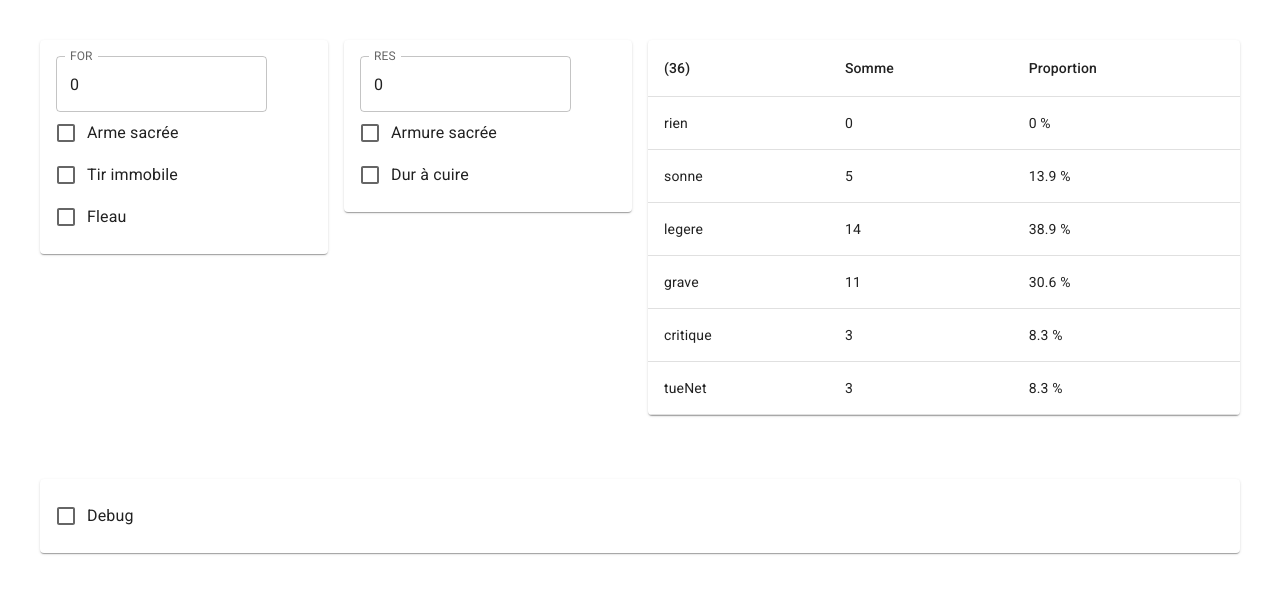
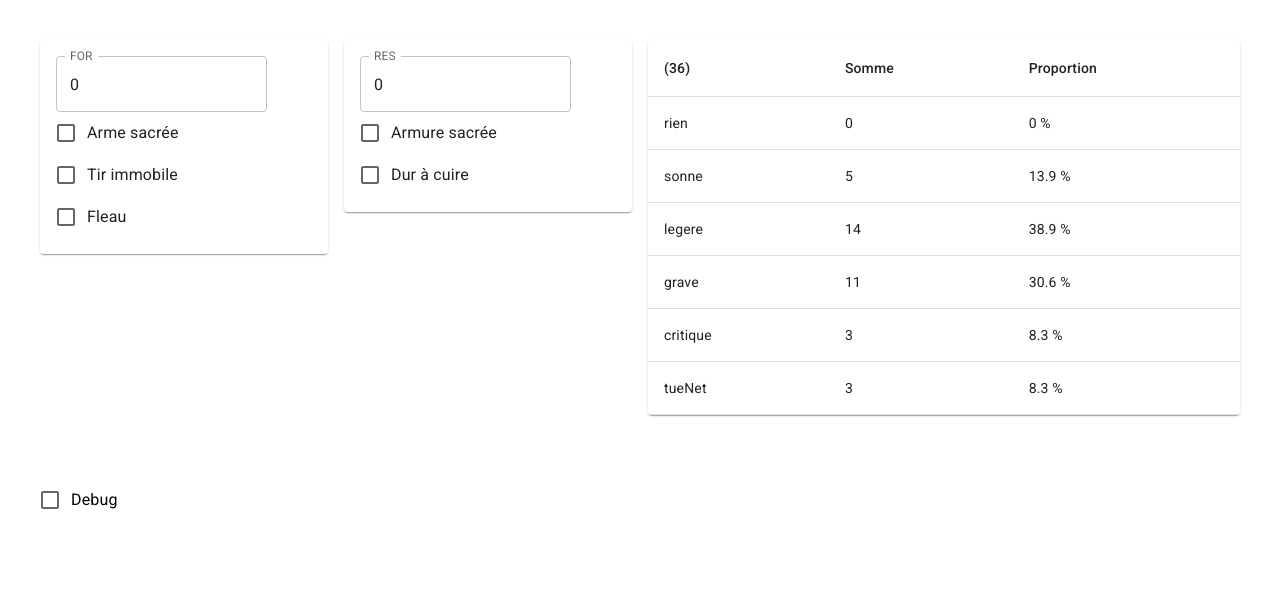
Before and after one commit to SebDelile/cdrf-wounds, a Next.js app: page / in a window 1280 px wide. Shown: the top 594 px of the page. Built offline with nearby package versions, Linux system fonts and the light colour scheme.

Commit message:
refactor Footer into component

```diff
--- /dev/null
+++ b/src/components/Footer.tsx
@@ -0,0 +1,27 @@
+import FormControlLabel from '@mui/material/FormControlLabel';
+import Checkbox from '@mui/material/Checkbox';
+import Paper from '@mui/material/Paper';
+import { Box } from '@mui/system';
+
+type propTypes = {
+  isDebug: boolean;
+  setIsDebug: (arg0: (prevState: boolean) => boolean) => void;
+};
+
+export default function Footer({ isDebug, setIsDebug }: propTypes) {
+  return (
+    <Box component="footer" sx={{ padding: '2rem' }}>
+      <FormControlLabel
+        control={
+          <Checkbox
+            checked={isDebug}
+            onChange={() => {
+              setIsDebug((state) => !state);
+            }}
+          />
+        }
+        label="Debug"
+      />
+    </Box>
+  );
+}
--- a/src/pages/index.tsx
+++ b/src/pages/index.tsx
@@ -9,8 +9,8 @@ import Head from 'next/head';
 import { useEffect, useState } from 'react';
 import { computeResults } from '@/utils/computeResults';
 import { initialResults } from '@/constants/initialResults';
-import { Box } from '@mui/system';
 import OutputsTable from '@/components/OutputsTable';
+import Footer from '@/components/Footer';
 
 export default function Home() {
   const [isDebug, setIsDebug] = useState(false);
@@ -178,21 +178,7 @@ export default function Home() {
           <OutputsTable outputs={outputs} />
         </Grid>
       </Grid>
-      <Box component="footer" sx={{ padding: '2rem' }}>
-        <Paper sx={{ padding: '1rem' }}>
-          <FormControlLabel
-            control={
-              <Checkbox
-                checked={isDebug}
-                onChange={() => {
-                  setIsDebug((state) => !state);
-                }}
-              />
-            }
-            label="Debug"
-          />
-        </Paper>
-      </Box>
+      <Footer isDebug={isDebug} setIsDebug={setIsDebug} />
     </>
   );
 }
```
